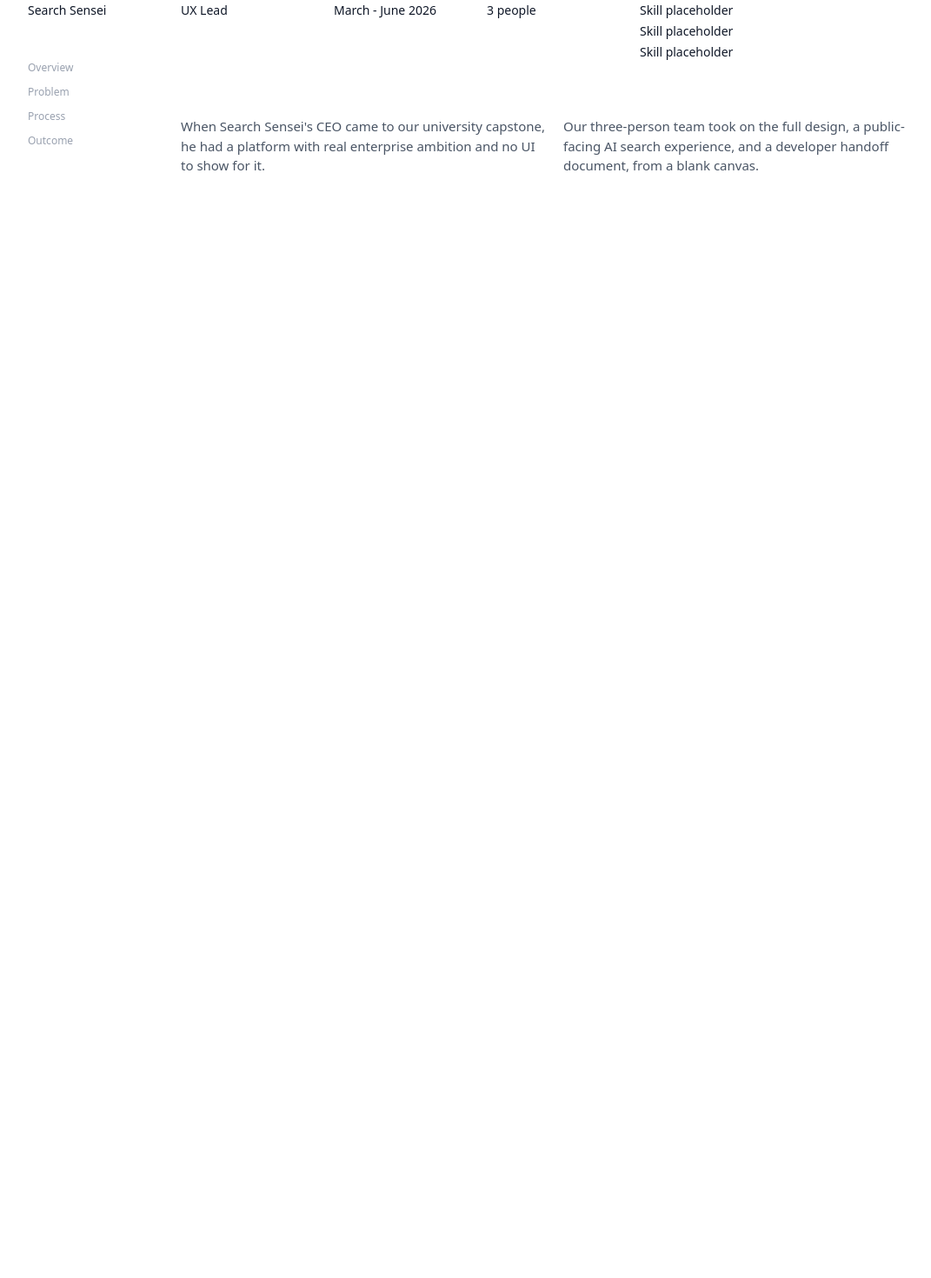
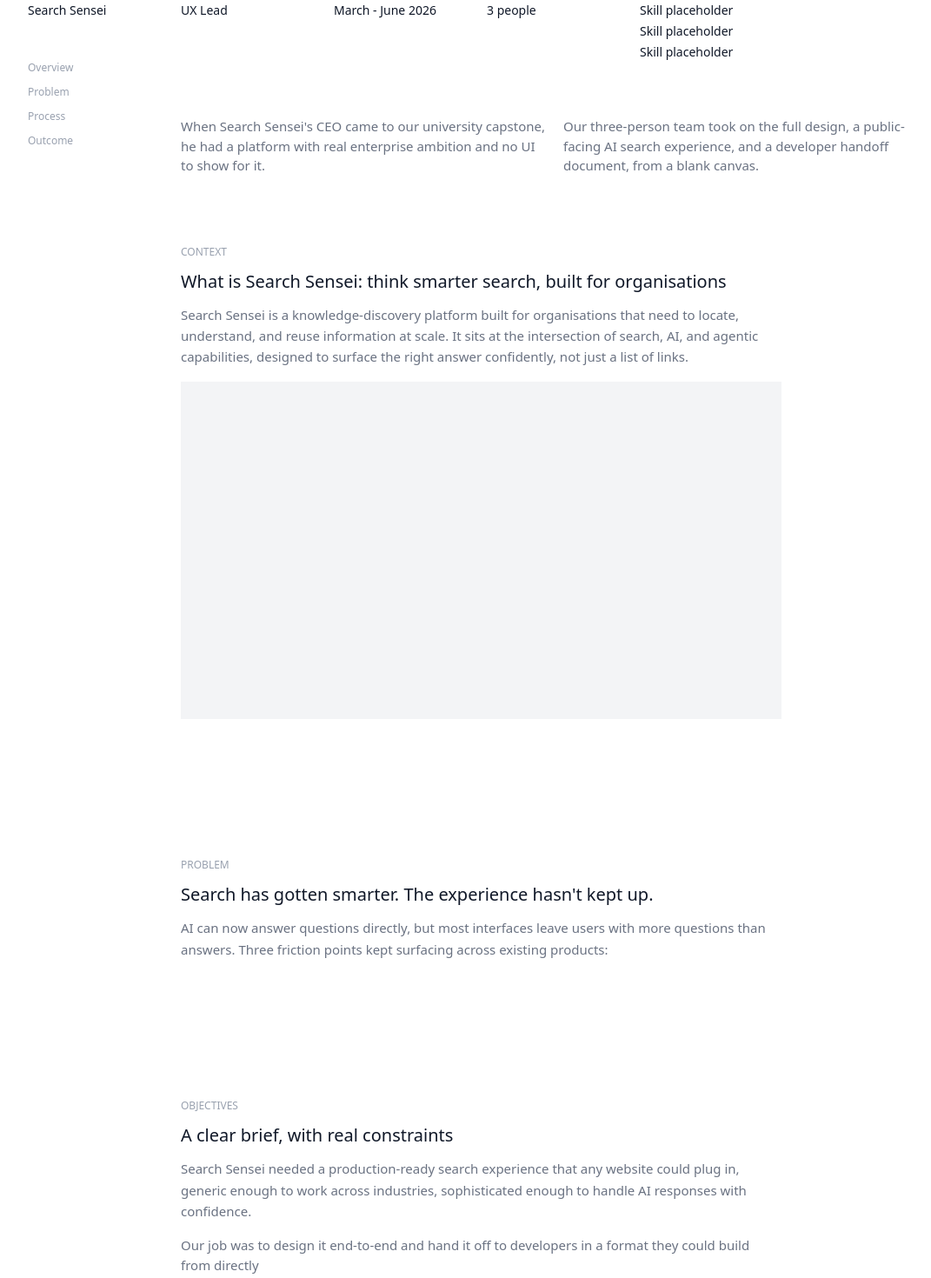
Before and after one commit to imdeckik/portfolio, a Next.js app: page /work/search-sensei in a window 1280 px wide. Shown: the part 700-2170 px from the top of the page at 87% size, without its empty margins (88-1159 px from the left). Before the commit the page ends 966 px from the top, so only its background shows below. Built offline with nearby package versions, Linux system fonts and the light colour scheme.

Commit message:
feat: build Search Sensei case study content - sections, bullet points

```diff
--- a/app/(main)/layout.tsx
+++ b/app/(main)/layout.tsx
@@ -1,6 +1,6 @@
 import Link from "next/link";
-import Container from "../components/Container";
-import Footer from "../components/Footer";
+import Container from "@/app/components/Container";
+import Footer from "@/app/components/Footer";
 import React from "react";
 
 export default function MainLayout({
--- a/app/components/CaseStudySection.tsx
+++ b/app/components/CaseStudySection.tsx
@@ -1,5 +1,5 @@
 type CaseStudySectionProps = {
-  label: string;
+  label?: string;
   title: string;
   description?: string;
   children?: React.ReactNode;
@@ -14,20 +14,28 @@
   id,
 }: CaseStudySectionProps) {
   return (
-    <section id={id} className="mb-24">
+    <section id={id} className="mb-40 w-8/10">
       {/* Label */}
-      <p className="text-xs text-gray-900 uppercase mb-4">{label}</p>
+      <p className="text-xs font-medium text-gray-400 uppercase mb-4">
+        {label}
+      </p>
 
       {/* Title */}
-      <h2 className="text-2xl font-medium text-gray-900 mb-4">{title}</h2>
+      <h2 className="text-[20px] font-medium text-gray-900 leading-none mb-4">
+        {title}
+      </h2>
 
-      {/* Optional description */}
-      {description && (
-        <p className="text-[15px] text-gray-600 leading-normal"></p>
-      )}
+      <div className="flex flex-col gap-4">
+        {/* Optional description */}
+        {description && (
+          <p className="text-[15px] text-gray-500 leading-relaxed">
+            {description}
+          </p>
+        )}
 
-      {/* Flexible content */}
-      {children}
+        {/* Flexible content */}
+        {children}
+      </div>
     </section>
   );
 }
--- a/app/work/layout.tsx
+++ b/app/work/layout.tsx
@@ -1,5 +1,7 @@
 import Link from "next/link";
 import Container from "../components/Container";
+
+/* This layout.tsx is a Navbar for all case study */
 
 export default function WorkLayout({
   children,
--- a/app/work/search-sensei/page.tsx
+++ b/app/work/search-sensei/page.tsx
@@ -1,3 +1,4 @@
+import CaseStudySectionProps from "@/app/components/CaseStudySection";
 import Container from "../../components/Container";
 import Link from "next/link";
 
@@ -75,18 +76,118 @@
             </section>
 
             {/* Intro text */}
-            <section id="overview" className="grid grid-cols-2 gap-4 mb-16">
-              <p className="text-[15px] text-gray-600 leading-normal">
+            <section id="overview" className="grid grid-cols-2 gap-4 mb-20">
+              <p className="text-[15px] text-gray-500 leading-normal">
                 When Search Sensei's CEO came to our university capstone, he had
                 a platform with real enterprise ambition and no UI to show for
                 it.
               </p>
-              <p className="text-[15px] text-gray-600 leading-normal">
+              <p className="text-[15px] text-gray-500 leading-normal">
                 Our three-person team took on the full design, a public-facing
                 AI search experience, and a developer handoff document, from a
                 blank canvas.
               </p>
             </section>
+
+            <CaseStudySectionProps
+              id="context"
+              label="Context"
+              title="What is Search Sensei: think smarter search, built for organisations"
+              description="Search Sensei is a knowledge-discovery platform built for organisations that need to locate, understand, and reuse information at scale. It sits at the intersection of search, AI, and agentic capabilities, designed to surface the right answer confidently, not just a list of links."
+            >
+              <div className="aspect-video bg-gray-100" />
+            </CaseStudySectionProps>
+
+            <CaseStudySectionProps
+              id="problem"
+              label="Problem"
+              title="Search has gotten smarter. The experience hasn't kept up."
+              description="AI can now answer questions directly, but most interfaces leave users with more questions than answers. Three friction points kept surfacing across existing products:"
+            ></CaseStudySectionProps>
+
+            <CaseStudySectionProps
+              id="objectives"
+              label="Objectives"
+              title="A clear brief, with real constraints"
+              description="Search Sensei needed a production-ready search experience that any website could plug in, generic enough to work across industries, sophisticated enough to handle AI responses with confidence."
+            >
+              <p className="text-[15px] text-gray-500 leading-normal mb-10">
+                Our job was to design it end-to-end and hand it off to
+                developers in a format they could build from directly
+              </p>
+            </CaseStudySectionProps>
+
+            <CaseStudySectionProps
+              id="starting_point"
+              label="Starting Point"
+              title="Search Sensei was already live. But it wasn't enough."
+              description="Search Sensei powered NAB's existing search, but it was purely traditional, no AI involved. That's exactly the gap we were designing to close."
+            >
+              <div className="aspect-video bg-gray-100" />
+            </CaseStudySectionProps>
+
+            <CaseStudySectionProps
+              id="design process"
+              label="Design Process"
+              title="Research first, design second"
+              description="We followed a Design Thinking approach, starting with understanding the space before touching any screens. Every decision from here was grounded in what we observed, not what we assumed."
+            ></CaseStudySectionProps>
+
+            <CaseStudySectionProps
+              title="Understanding the space: before designing anything, we studied what already existed"
+              description="We started by analysing three products: Google, Bing, and NAB, because they represent different ends of the search spectrum: consumer-scale AI search and a real-world example of enterprise website search. For each, we mapped out every element and interaction in FigJam, screenshotted and annotated key UI patterns, then sorted them into what worked, what didn't, and what was worth adapting."
+            >
+              <div className="aspect-video bg-gray-100" />
+              <p className="text-[15px] text-gray-500 leading-normal mb-10">
+                What we decided to carry into our design:
+              </p>
+            </CaseStudySectionProps>
+
+            <CaseStudySectionProps
+              title="Building the wireframes"
+              description="With our research locked in, we moved into wireframing: working out layout, hierarchy, and screen flow before touching any visuals. We covered the full search journey: the opening state, predictive suggestions, the loading state, search results with AI and traditional views, and the sources and citations detail screen."
+            >
+              <div className="grid grid-cols-2 gap-4">
+                <div className="aspect-video bg-gray-100" />
+                <div className="aspect-video bg-gray-100" />
+                <div className="aspect-video bg-gray-100" />
+                <div className="aspect-video bg-gray-100" />
+              </div>
+            </CaseStudySectionProps>
+
+            <CaseStudySectionProps
+              title="Our first attempt at the design"
+              description="We moved into mid-fidelity to start making real design decisions, translating wireframe structure into something you could actually react to, with real content replacing placeholders to get a true feel for the experience"
+            >
+              <div className="aspect-video bg-gray-100" />
+              <div className="aspect-video bg-gray-100" />
+            </CaseStudySectionProps>
+
+            <CaseStudySectionProps
+              title="Good feedback doesn't just point at problems.. it points at better decisions."
+              description="After sharing our initial concept with our client and lecturer, four things came back consistently:"
+            >
+              <p className="text-[15px] text-gray-500 leading-normal mb-10">
+                The AI mode toggle wasn't distinct enough — users couldn't tell
+                it was doing anything different Results felt overwhelming — too
+                much text and information competing for attention No clear
+                visual hierarchy between AI-generated and traditional results
+                Needed NAB branding applied to ground the prototype in a real
+                context
+              </p>
+            </CaseStudySectionProps>
+
+            <CaseStudySectionProps
+              id="final_design"
+              label="Final Design"
+              title="Search, reimagined"
+              description="Here's how the final experience comes together, screen by screen."
+            ></CaseStudySectionProps>
+
+            <CaseStudySectionProps
+              title="The default state"
+              description="Here's how the final experience comes together, screen by screen."
+            ></CaseStudySectionProps>
           </div>
         </div>
       </Container>
```
